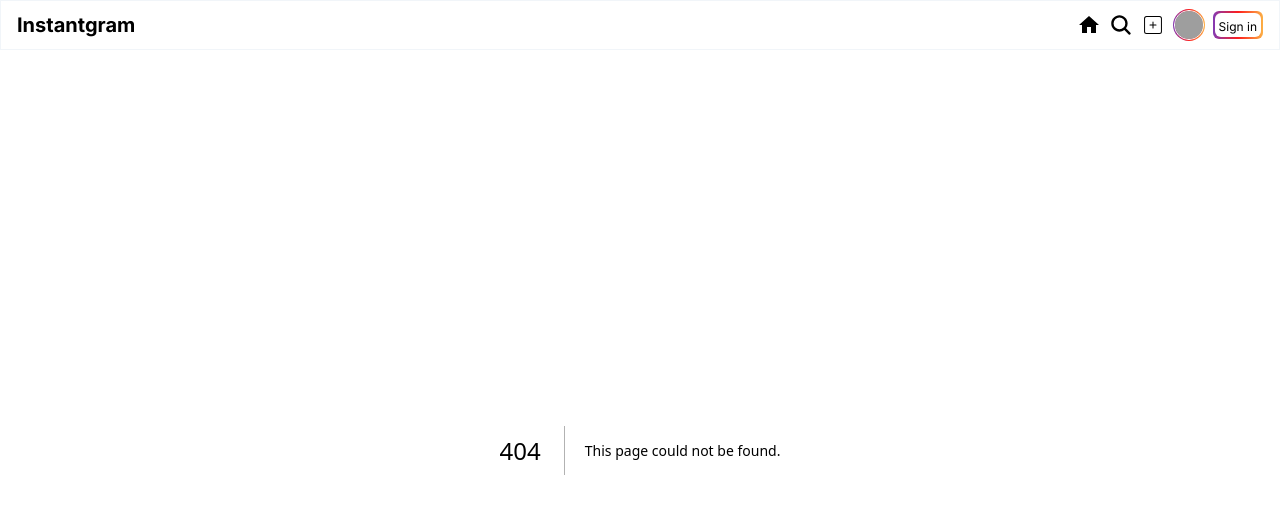
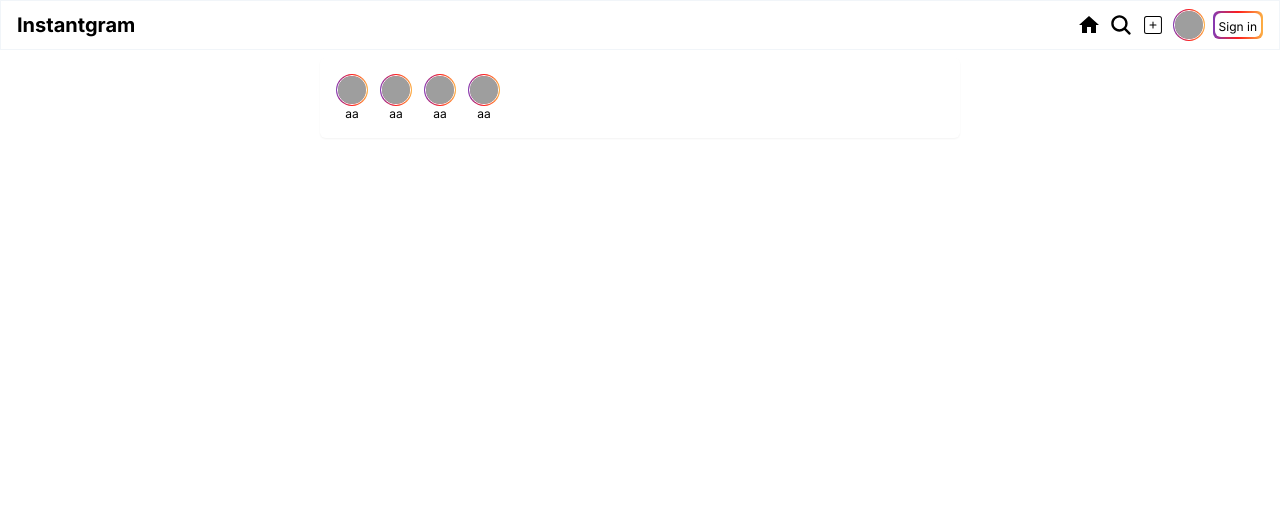
Before and after one commit to yulllna/next_SNS, a Next.js app: page /main in a window 1280 px wide. Before the commit this address had no page. Shown: the top 514 px of the page. Built offline with nearby package versions, Linux system fonts and the light colour scheme; grey boxes are pictures that could not be loaded.

Commit message:
메인 퍼블리싱 작업중

```diff
--- a/package.json
+++ b/package.json
@@ -10,6 +10,7 @@
   },
   "dependencies": {
     "next": "14.2.2",
+    "next-auth": "^4.24.7",
     "react": "^18",
     "react-dom": "^18",
     "react-icons": "^5.1.0"
--- a/src/app/layout.tsx
+++ b/src/app/layout.tsx
@@ -1,7 +1,7 @@
 import type { Metadata } from "next";
 import { Inter } from "next/font/google";
 import "./globals.css";
-import Header from '@/components/Header.jsx'
+import Header from '@/components/Header'
 
 const inter = Inter({ subsets: ["latin"] });
 
--- /dev/null
+++ b/src/app/main/page.tsx
@@ -0,0 +1,12 @@
+import React from 'react';
+import ProfileList from '../../components/ProfileList';
+
+const MainPage = () => {
+    return (
+        <div className='p-4 shadow-sm mt-2 rounded-md w-1/2 mx-auto'>
+            <ProfileList />
+        </div>
+    );
+};
+
+export default MainPage;
--- a/src/components/Profile.jsx
+++ /dev/null
@@ -1,17 +0,0 @@
-import React from 'react';
-// import { Image } from 'next/image';
-
-const Profile = () => {
-    return (
-        <div className='bg-[linear-gradient(
-            to right,#833ab4,#fd1d1d,#fcb045
-            )] bg-gradient-to-r from-[#833ab4] via-[#fd1d1d] to-[#fcb045] w-[32px] h-[32px] overflow-hidden rounded-full flex items-center justify-center'
-        >
-            <div className='rounded-full w-[30px] h-[30px] border border-white'>
-                <img src='https://source.unsplash.com/random/?cat' alt={'프로필사진'} className='rounded-full object-cover w-full h-full ' />
-            </div>
-        </div>
-    );
-};
-
-export default Profile;
--- /dev/null
+++ b/src/components/Profile.tsx
@@ -0,0 +1,26 @@
+import React from 'react';
+// import { Image } from 'next/image';
+
+type Props = {
+    userName?: string;
+}
+
+const Profile = ({userName}: Props) => {
+    return (
+        <div className='flex flex-col items-center justify-center'>
+            <div className='bg-[linear-gradient(
+            to right,#833ab4,#fd1d1d,#fcb045
+            )] bg-gradient-to-r from-[#833ab4] via-[#fd1d1d] to-[#fcb045] w-[32px] h-[32px] overflow-hidden rounded-full flex items-center justify-center'
+        >
+                <div className='rounded-full w-[30px] h-[30px] border border-white'>
+                    <img src='https://source.unsplash.com/random/?cat' alt={'프로필사진'} className='rounded-full object-cover w-full h-full ' />
+                </div>
+            </div>
+            {
+                userName && <span className='text-xs'>{userName}</span>
+            }
+        </div>
+    );
+};
+
+export default Profile;
--- /dev/null
+++ b/src/components/ProfileList.tsx
@@ -0,0 +1,15 @@
+import React from 'react';
+import Profile from './Profile'
+
+const ProfileList = () => {
+    return (
+        <div className='flex gap-3'>
+            <Profile userName={'aa'} />
+            <Profile userName={'aa'} />
+            <Profile userName={'aa'} />
+            <Profile userName={'aa'} />
+        </div>
+    );
+};
+
+export default ProfileList;
```
Also changed, not shown: src/components/Header.tsx (renamed from src/components/Header.jsx), 1 other file (tests, documents, lock files or other folders).
